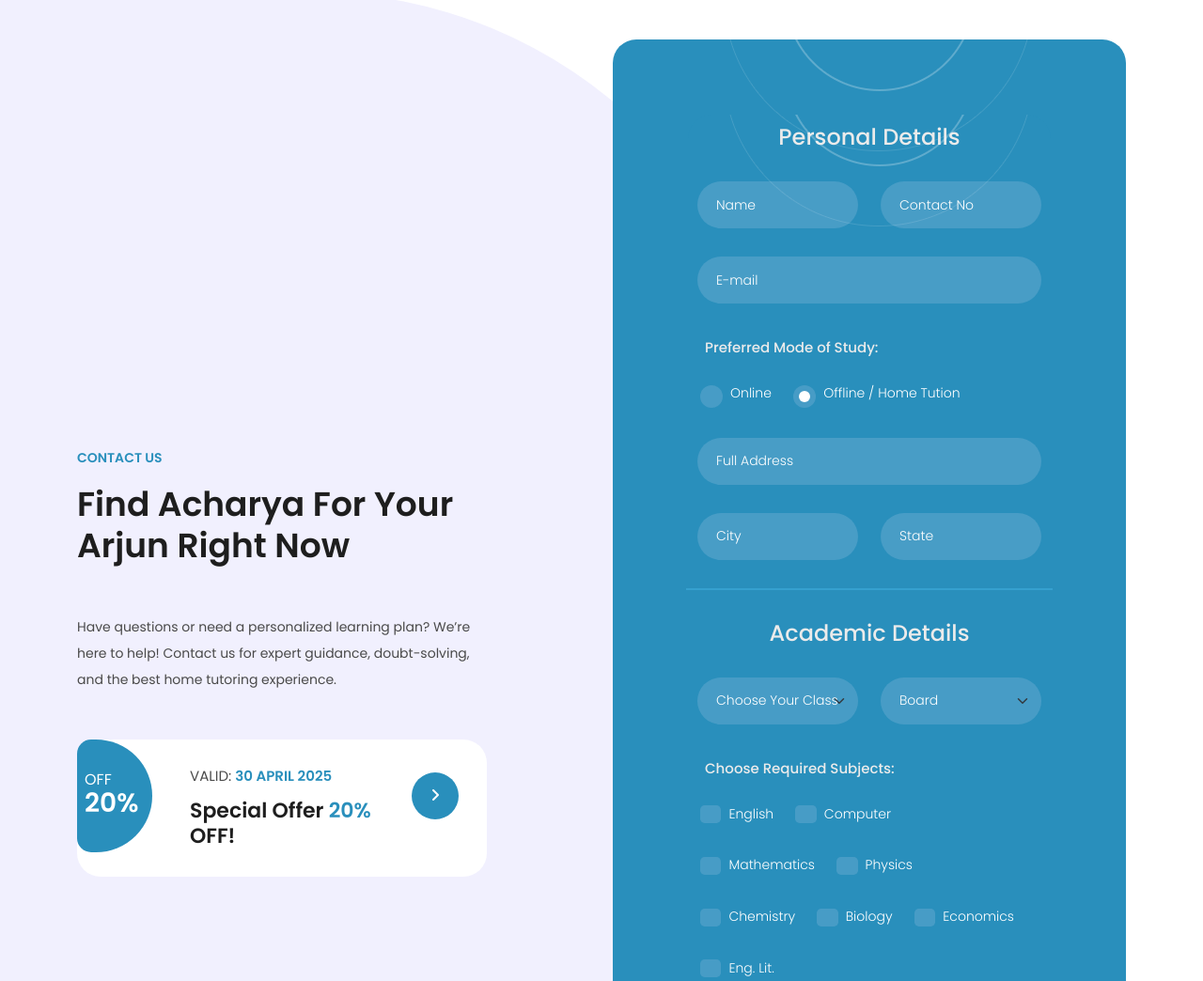
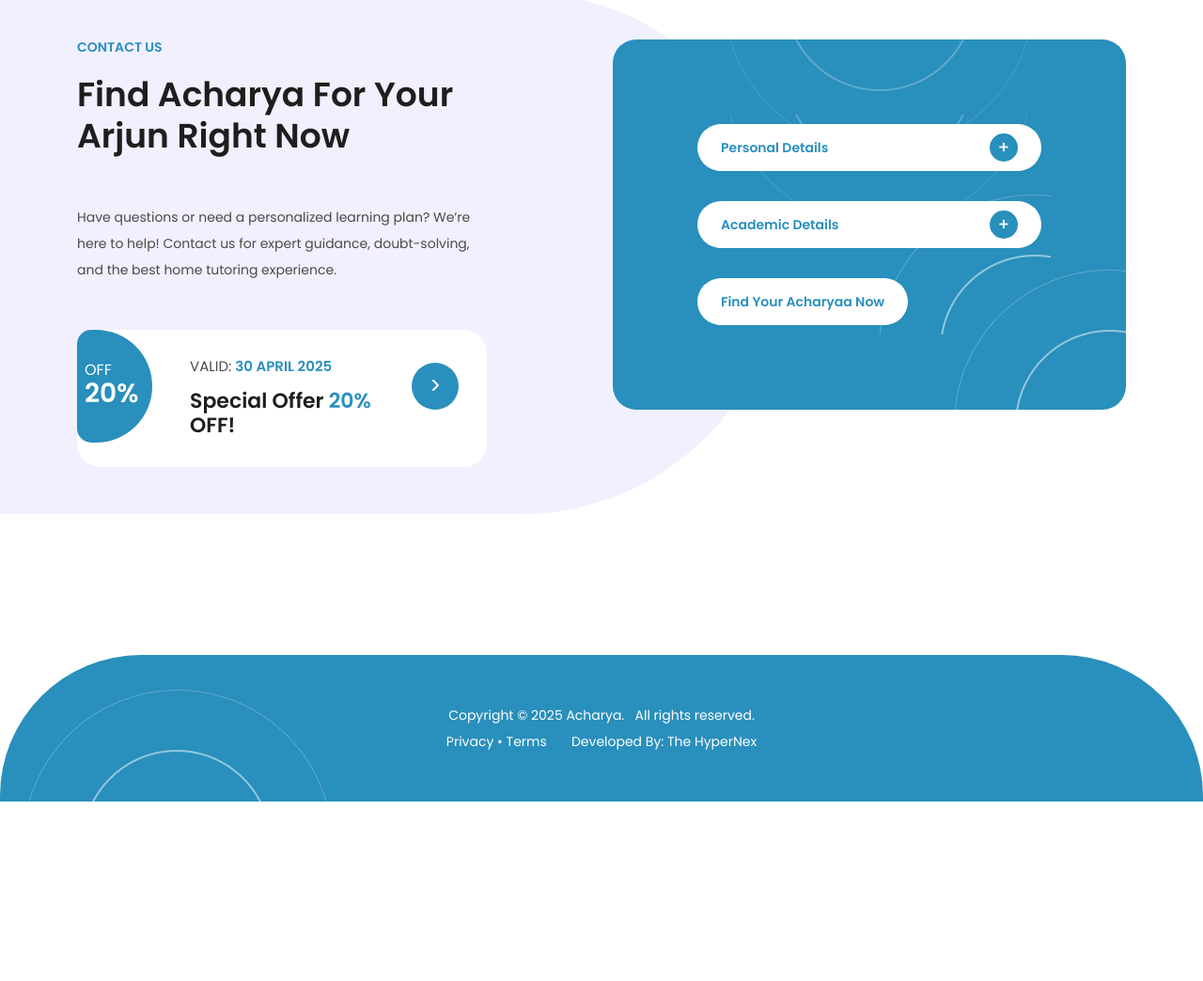
Before and after one commit to acharya-official/acharya, a plain HTML site: page index.html in a window 1280 px wide. Shown: the part 4880-5924 px from the top of the page at 94% size. After the commit the page ends 5733 px from the top, so only its background shows below. Drawn offline with nearby package versions, Linux system fonts and the light colour scheme.

Commit message:
modified form to collapse

```diff
--- a/assets/css/thnx.css
+++ b/assets/css/thnx.css
@@ -1,36 +1,31 @@
-.radio-thnx
-{
+.radio-thnx {
     height: 1.5rem !important;
     width: 1.5rem !important;
     padding: 0 !important;
 }
 
-.label-radio-thnx
-{
+.label-radio-thnx {
     font-weight: 300 !important;
     font-size: 14px !important;
     color: #fff !important;
     margin-left: 0.5rem !important;
 }
 
-.check-thnx
-{
+.check-thnx {
     height: 1.2rem !important;
     width: 1.4rem !important;
     border-radius: 0.3rem !important;
     padding: 0 !important;
 }
 
-.label-check-thnx
-{
+.label-check-thnx {
     font-weight: 300 !important;
     font-size: 14px !important;
     color: #fff !important;
     margin-left: 0.5rem !important;
 }
 
-.form-subheader
-{
+.form-subheader {
     font-size: 15px;
     font-weight: 500;
     margin-bottom: 1.7rem;
@@ -39,8 +34,7 @@
     color: #ebebeb;
 }
 
-.form-section-thnx
-{
+.form-section-thnx {
     color: #ebebeb;
     text-align: center;
     font-size: 1.5rem;
@@ -49,8 +43,7 @@
 }
 
 
-.dropdown-style
-{
+.dropdown-style {
     width: 100%;
     height: 50px;
     border-radius: 25px;
@@ -65,3 +58,7 @@
     position: relative;
     z-index: 3;
 }
+
+.thnx-form-section {
+    margin-bottom: 2rem;
+}
--- a/assets/js/form&emails.js
+++ b/assets/js/form&emails.js
@@ -5,6 +5,18 @@
   else {
     document.getElementById('input-address-details').style.display = 'block';
   }
+}
+
+function collapseAcademicBlock() {
+  document.getElementById("formAreaTwo").classList.remove("show");
+  document.getElementById("formSectionTwoBtn").classList.add("collapsed");
+  document.getElementById("formSectionTwoBtn").setAttribute("aria-expanded", "false");
+}
+
+function collapsePersonalBlock() {
+  document.getElementById("formAreaOne").classList.remove("show");
+  document.getElementById("formSectionOneBtn").classList.add("collapsed");
+  document.getElementById("formSectionOneBtn").setAttribute("aria-expanded", "false");
 }
 
 function invokeEmail() {
--- a/index.html
+++ b/index.html
@@ -469,7 +469,20 @@
             <div class="contact-us-content" style="padding: 10px !important">
               <form id="contact-form">
                 <div class="row">
-                  <h3 class="form-section-thnx"> Personal Details</h3>
+
+                  <h2 class="accordion-header thnx-form-section" id="formSectionOne">
+                    <button class="accordion-button collapsed" id="formSectionOneBtn" type="button"
+                      data-bs-toggle="collapse" data-bs-target="#formAreaOne" aria-expanded="false"
+                      aria-controls="formAreaOne" onclick="collapseAcademicBlock()">
+                      Personal Details
+                    </button>
+                  </h2>
+                  <div id="formAreaOne" class="accordion-collapse collapse" aria-labelledby="formSectionOne"
+                    data-bs-parent="#accordionExample">
+
+
+
+                    <!-- <h3 class="form-section-thnx"> Personal Details</h3> -->
                     <div>
                       <div class="row">
                         <div class="col-md-6">
@@ -527,11 +540,24 @@
                       </div>
                     </div>
 
+                  </div>
 
-                  <h3 class="form-section-thnx" style="
+
+
+                  <h2 class="accordion-header thnx-form-section" id="formSectionTwo">
+                    <button class="accordion-button collapsed" id="formSectionTwoBtn" type="button"
+                      data-bs-toggle="collapse" data-bs-target="#formAreaTwo" aria-expanded="false"
+                      aria-controls="formAreaTwo" onclick="collapsePersonalBlock()">
+                      Academic Details
+                    </button>
+                  </h2>
+                  <div id="formAreaTwo" class="accordion-collapse collapse" aria-labelledby="formSectionTwo"
+                    data-bs-parent="#accordionExample">
+
+                    <!-- <h3 class="form-section-thnx" style="
                     border-top: 2px solid #36a0cf;
                     padding-top: 2rem;
-          "> Academic Details</h3>
+                    "> Academic Details</h3> -->
                     <div>
                       <div class="row">
                         <div class="col-md-6">
@@ -575,7 +601,8 @@
                             <label class="form-check-label label-check-thnx" for="sub-comp">Computer</label>
                           </div>
                           <div class="form-check form-check-inline">
-                          <input class="form-check-input check-thnx" type="checkbox" id="sub-maths" value="Mathematics">
+                            <input class="form-check-input check-thnx" type="checkbox" id="sub-maths"
+                              value="Mathematics">
                             <label class="form-check-label label-check-thnx" for="sub-maths">Mathematics</label>
                           </div>
                           <div class="form-check form-check-inline">
@@ -607,6 +634,7 @@
                         <textarea name="message" id="message"
                           placeholder="Why do you need an Acharya, Write your goal."></textarea>
                       </fieldset>
+                    </div>
                   </div>
                   <div class="col-lg-12">
                     <fieldset>
```
Lines whose indentation alone changed are shown as unchanged.
